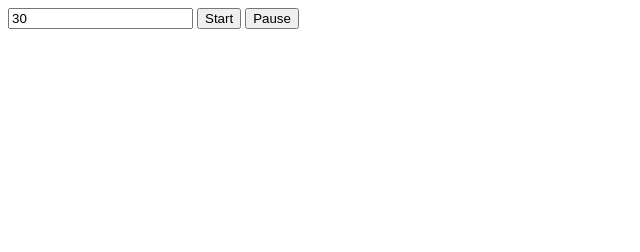
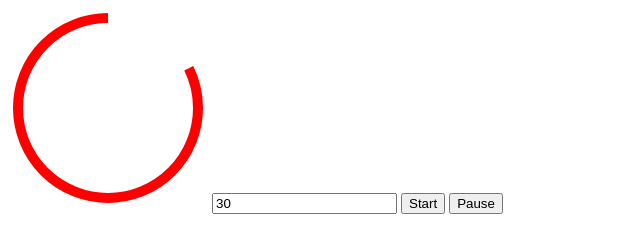
Before and after one commit to brianslab/udemy-js, a plain HTML site: page section20_proj/index.html in a window 1280 px wide. Shown: the whole page, without its empty margins (0-640 px from the left). Drawn offline with nearby package versions, Linux system fonts and the light colour scheme.

Commit message:
add basic timer circle

```diff
--- a/section20_proj/index.html
+++ b/section20_proj/index.html
@@ -10,6 +10,19 @@
 </head>
 
 <body>
+    <svg height="200" width="200">
+        <circle
+            r="90"
+            cx="100"
+            cy="100"
+            fill="transparent"
+            stroke="red"
+            stroke-width="10"
+            stroke-dasharray="560"
+            stroke-dashoffset="-100"
+            transform="rotate(-90 100 100)"
+        />
+    </svg>
     <input id="duration" value="30"/>
     <button id="start">Start</button>
     <button id="pause">Pause</button>
```
